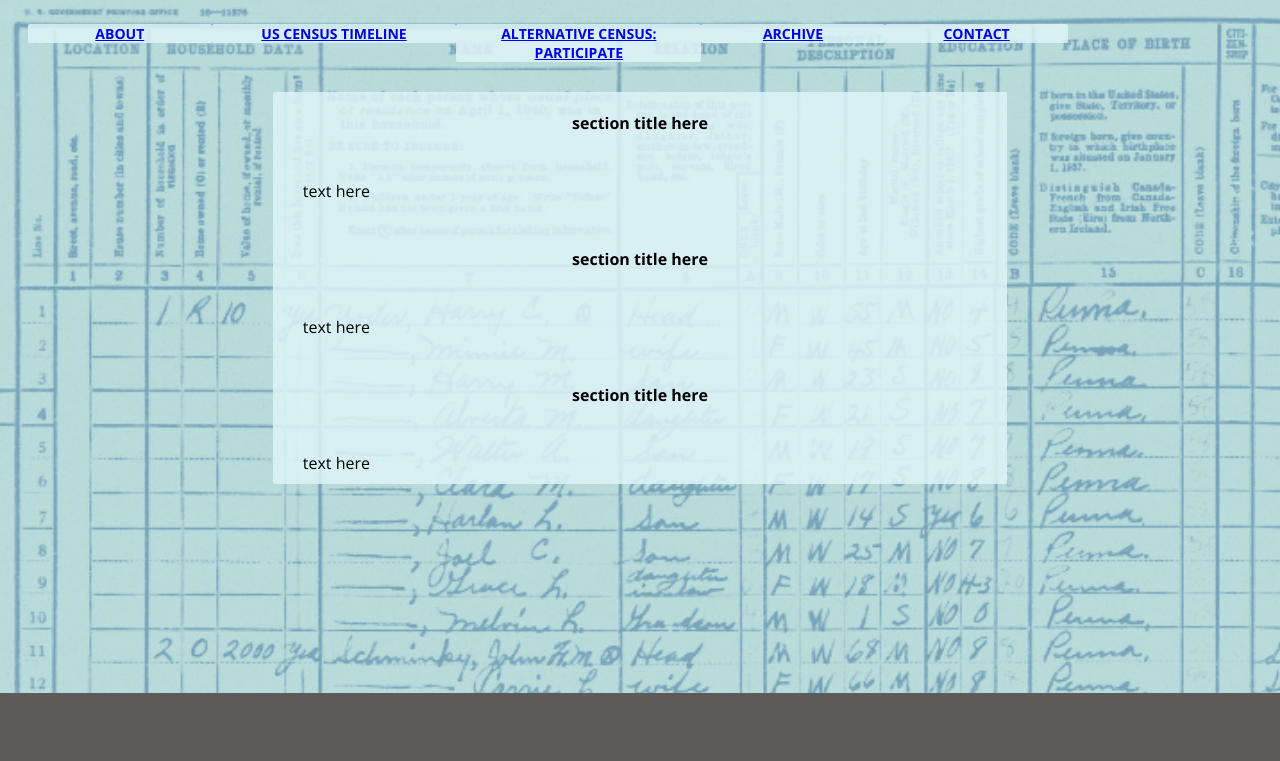
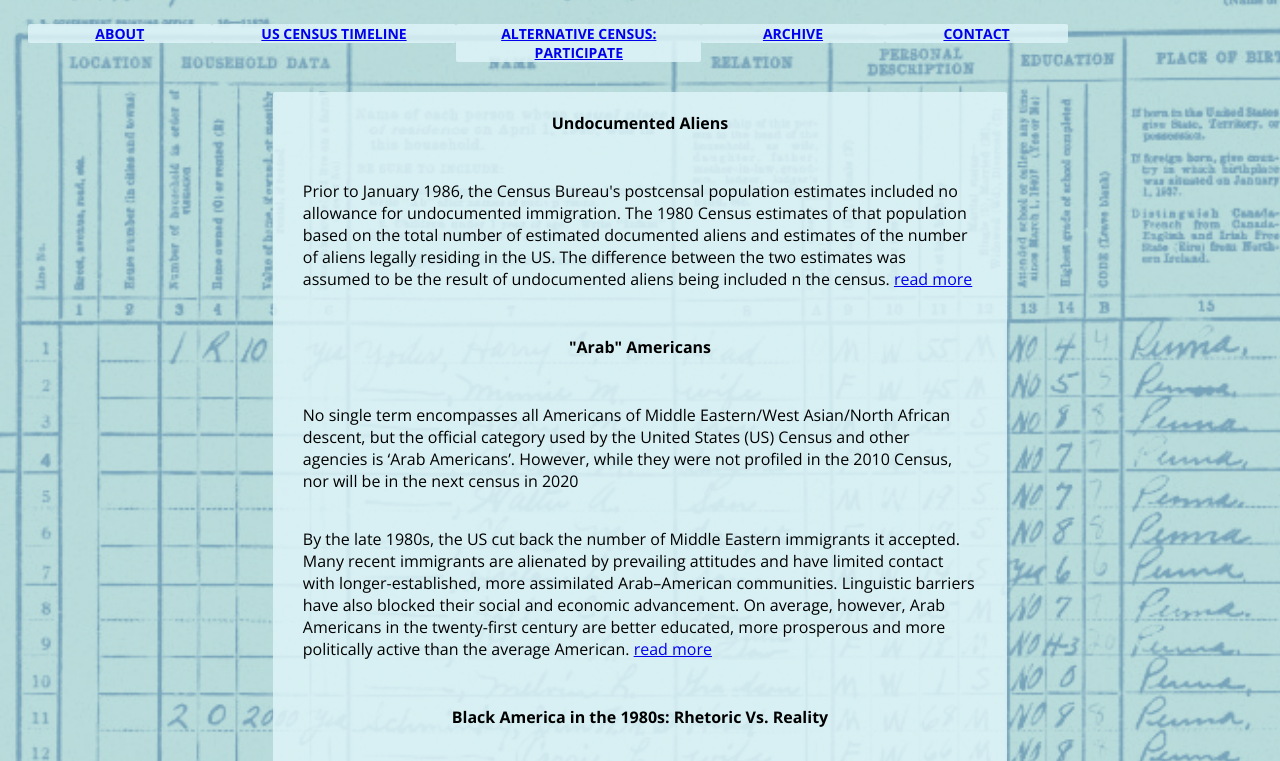
Before and after one commit to Moninika/Project_2_copy, a website: page public/1980.html in a window 1280 px wide. Shown: the part 107-868 px from the top of the page. Before the commit the page ends 800 px from the top, so only its background shows below. Drawn offline with nearby package versions, Linux system fonts and the light colour scheme.

Commit message:
alternative census

```diff
--- a/public/1980.html
+++ b/public/1980.html
@@ -54,28 +54,33 @@
 
     <div class=project_section-desc>
       <h3>
-          section title here
+          Undocumented Aliens
       </h3>
 
       <p>
-          text here
+        Prior to January 1986, the Census Bureau's postcensal population estimates included no allowance for undocumented immigration. The 1980 Census estimates of that population based on the total number of estimated documented aliens and estimates of the number of aliens legally residing in the US. The difference between the two estimates was assumed to be the result of undocumented aliens being included n the census. <a target="_blank" href="https://www.bls.gov/opub/mlr/1986/09/rpt2full.pdf">read more</a>
       </p>
       <h3>
-        section title here
+        "Arab" Americans
     </h3>
 
     <p>
-        text here
+      No single term encompasses all Americans of Middle Eastern/West Asian/North African descent, but the official category used by the United States (US) Census and other agencies is ‘Arab Americans’. However, while they were not profiled in the 2010 Census, nor will be in the next census in 2020
+    </p>
+    <p>
+      By the late 1980s, the US cut back the number of Middle Eastern immigrants it accepted. Many recent immigrants are alienated by prevailing attitudes and have limited contact with longer-established, more assimilated Arab–American communities. Linguistic barriers have also blocked their social and economic advancement. On average, however, Arab Americans in the twenty-first century are better educated, more prosperous and more politically active than the average American.
+      <a target="_blank" href="https://minorityrights.org/minorities/arab-and-other-middle-eastern-americans/">read more</a>
     </p>
     <h3>
-      section title here
+      Black America in the 1980s: Rhetoric Vs. Reality
   </h3>
 
   <p>
-      text here
+    From bare human necessities to basic civil rights, the status of Black America is worse in the 1980s than it was in the 1960s. Even gone are the futile promises of a bankrupt national agenda promoting racial equality.
+    <a target="_blank" href="https://www.tandfonline.com/doi/pdf/10.1080/00064246.1986.11414402">read more</a>
   </p>
 
-
+<p></p>
       </div>
 
     </body>
```
Also changed, not shown: public/1970.html (+4 -3 lines), public/references.html (+11 -2 lines).
